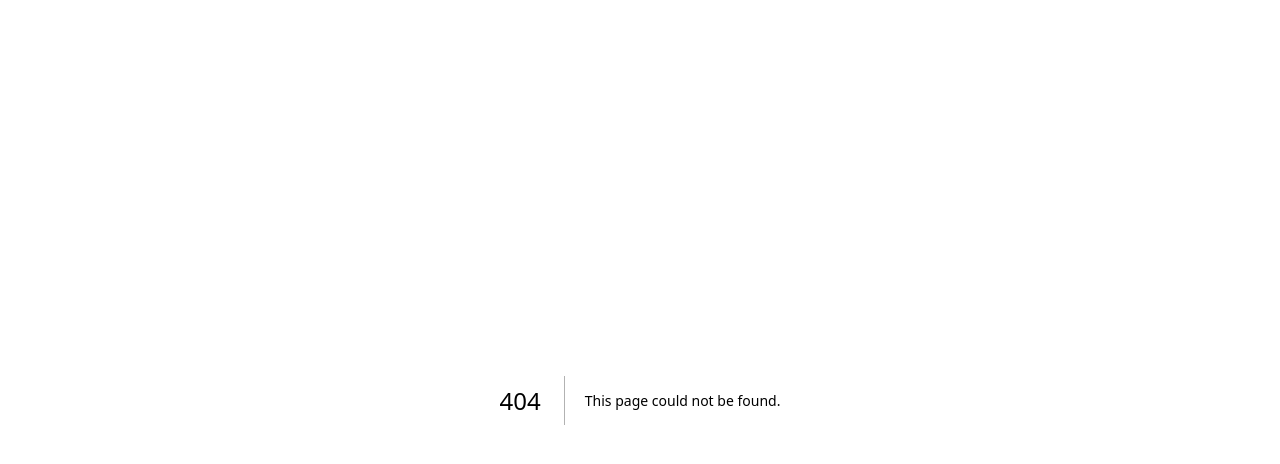
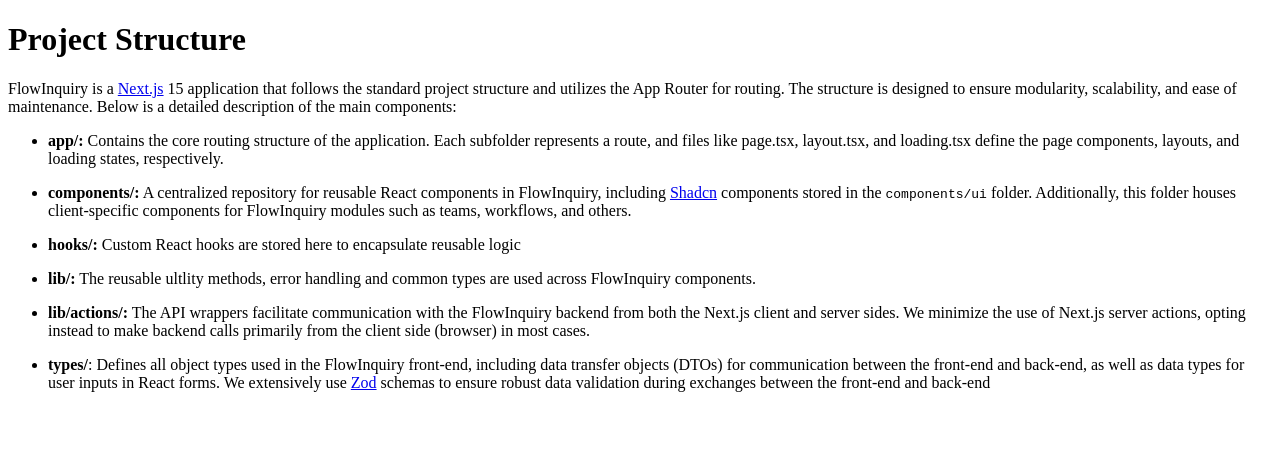
Before and after one commit to minhnguyen-ai/flowinquiry-server, a Next.js app: page /developer_guides/frontend/project_structure in a window 1280 px wide. Before the commit this address had no page. Shown: the top 464 px of the page. Built offline with nearby package versions, Linux system fonts and the light colour scheme.

Commit message:
Update frontend docs (#10)

```diff
--- /dev/null
+++ b/pages/developer_guides/frontend/_meta.js
@@ -0,0 +1,4 @@
+export default {
+  getting_started: "Getting Started",
+  project_structure: "Project Structure",
+};
--- /dev/null
+++ b/pages/developer_guides/frontend/project_structure.mdx
@@ -0,0 +1,22 @@
+# Project Structure
+
+FlowInquiry is a [Next.js](https://nextjs.org/) 15 application that follows the standard project structure and utilizes the App Router for routing. The structure is designed to ensure modularity, scalability, and ease of maintenance. Below is a detailed description of the main components:
+
+- **app/:**
+  Contains the core routing structure of the application. Each subfolder represents a route, and files like page.tsx, layout.tsx, and loading.tsx define the page components, layouts, and loading states, respectively.
+
+- **components/:**
+  A centralized repository for reusable React components in FlowInquiry, including [Shadcn](https://ui.shadcn.com/) components stored in the `components/ui` folder. Additionally, this folder houses client-specific components for FlowInquiry modules such as teams, workflows, and others.
+
+- **hooks/:**
+  Custom React hooks are stored here to encapsulate reusable logic
+
+- **lib/:**
+  The reusable ultlity methods, error handling and common types are used across FlowInquiry components.
+
+- **lib/actions/:**
+  The API wrappers facilitate communication with the FlowInquiry backend from both the Next.js client and server sides. We minimize the use of Next.js server actions, opting instead to make backend calls primarily from the client side (browser) in most cases.
+
+- **types/**:
+  Defines all object types used in the FlowInquiry front-end, including data transfer objects (DTOs) for communication between the front-end and back-end, as well as data types for user inputs in React forms.
+  We extensively use [Zod](https://zod.dev/) schemas to ensure robust data validation during exchanges between the front-end and back-end
```
